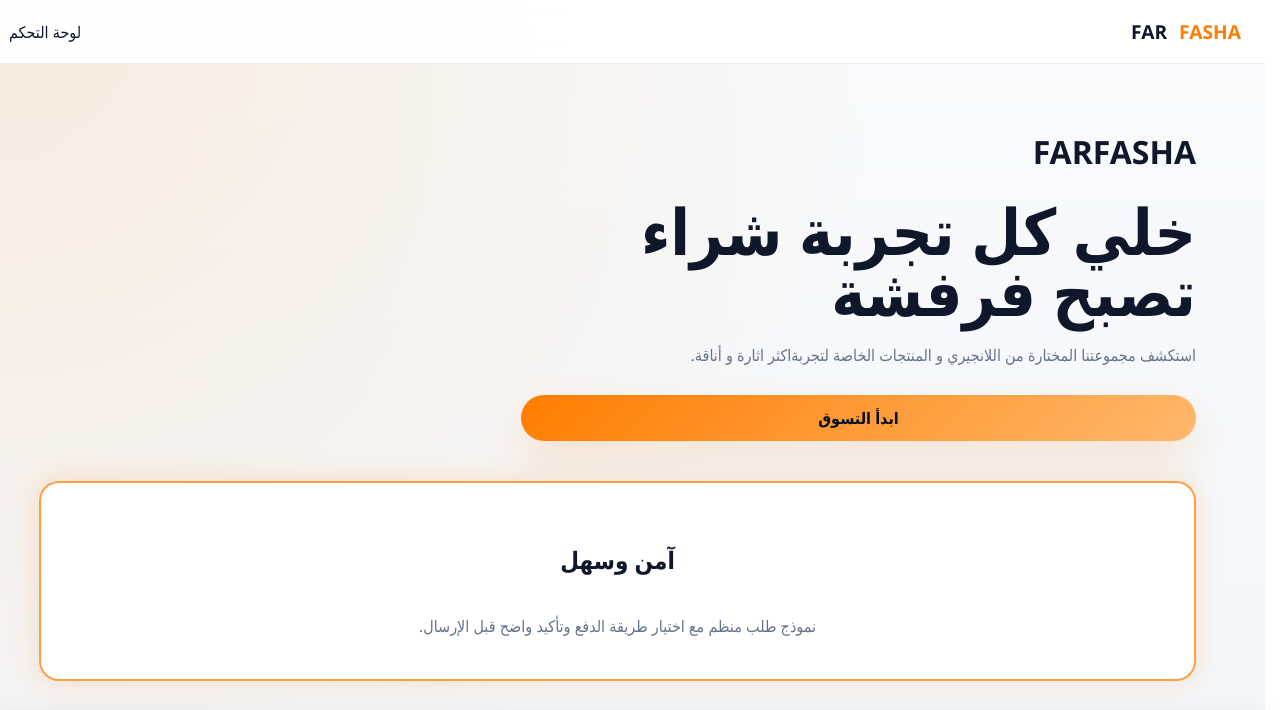
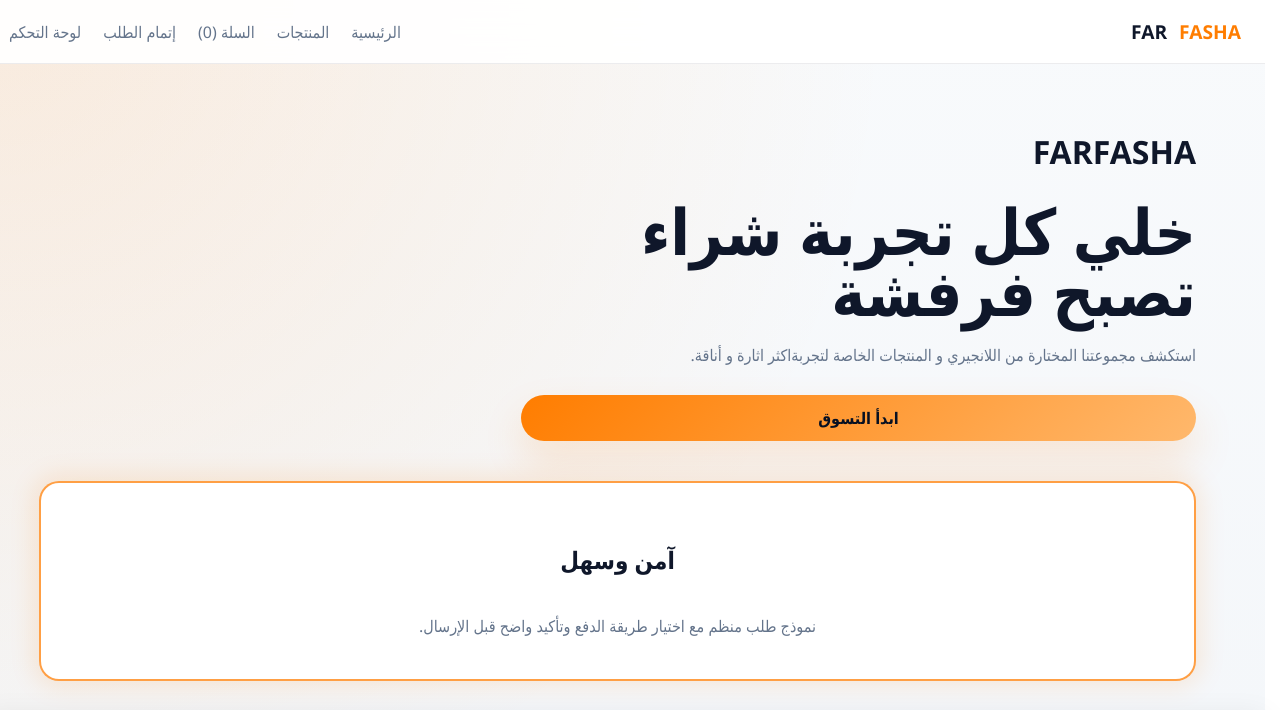
Before and after one commit to Medoxd60/FARFASHA-STORE, a plain HTML site: page index.html in a window 1280 px wide. Shown: the top 710 px of the page. Drawn offline with nearby package versions, Linux system fonts and the light colour scheme; no server answers.

Commit message:
Update navigation menu in index.html

```diff
--- a/index.html
+++ b/index.html
@@ -13,8 +13,13 @@
   <header>
     <div class="navbar">
       <a class="brand" href="#home"><span>FASHA</span>FAR</a>
-       <a href="#admin" data-link="admin">لوحة التحكم</a>
-
+      <nav class="menu" aria-label="القائمة الرئيسية">
+        <a href="#home" data-link="home">الرئيسية</a>
+        <a href="#products" data-link="products">المنتجات</a>
+        <a href="#cart" data-link="cart">السلة (<span id="cart-count">0</span>)</a>
+        <a href="#checkout" data-link="checkout">إتمام الطلب</a>
+        <a href="#admin" data-link="admin">لوحة التحكم</a>
+      </nav>
     </div>
   </header>
 
```
